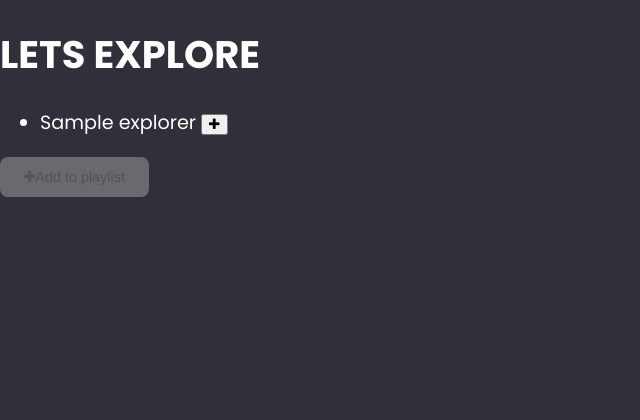
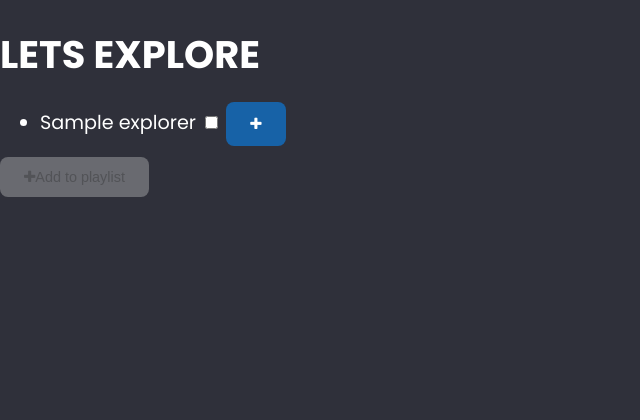
Before and after one commit to Faruqt/Soul, a Django app: template soul/templates/soul/explore.html in a window 1280 px wide. Shown: the top 420 px of the page, without its empty margins (0-640 px from the left). Run offline with Django 3.2, Linux system fonts and the light colour scheme; the template is opened without the code that fills it: most values are stand-ins (such as "Sample title", 1, 10 or a date in 2020).

```diff
--- a/soul/playlist/models.py
+++ b/soul/playlist/models.py
@@ -17,9 +17,7 @@ class Explore(models.Model):
 
 class Playlist(models.Model):
     user= models.OneToOneField(User, on_delete=models.CASCADE)
-    song = models.CharField(max_length=50)
-    artist= models.CharField(max_length=20)
-    genre = models.ForeignKey(Genre, on_delete=models.CASCADE)
+    playlist = models.ManyToManyField(Explore)
 
     class Meta:
       verbose_name = ("Playlist")
--- a/soul/templates/soul/explore.html
+++ b/soul/templates/soul/explore.html
@@ -10,6 +10,9 @@
     <!-- styling -->
     <link rel="stylesheet" type="text/css" href="{% static 'css/styles.css' %}">
     <link rel="stylesheet" type="text/css" href="{% static 'css/index.css' %}">
+    <!-- js -->
+    <script src="{% static 'pick_music.js' %}" defer></script>
+
     <title>Explore</title>
 
 </head>
@@ -17,17 +20,19 @@
 <body>
     <h1> LETS EXPLORE</h1>
 
-    <form action="" method="post" class="GenrePick"></form>
+    <form action="" method="post" class="Explore">
+        {% csrf_token %} <!-- csrf token for security -->
         <ul class="">
             {% for explorer in explore %}
-                <li class="currentTaskItem">
+                <li class="MusicList">
                     <span>{{ explorer }}</span>
-                    <button class=" " name="taskDelete" formnovalidate="" type="submit" ><i class="fa fa-plus icon"></i></button>
+                    <input type="checkbox" class="taskCheckbox" name="music_select" id="{{ explorer }}" value="{{ explorer.id }}" >
+                    <label class="btn btn-secondary" for="{{ explorer }}" onclick="musicAdded.call(this)"> <i class="fa fa-plus icon"></i> </label>
                 </li>
             {% endfor %}
         </ul> <!--end Music-List -->
         <div class="buttons">
-            <button id ="continue" class="taskAdd btn" name="genreSelected" type="submit" disabled><i class="fa fa-plus icon"></i>Add to playlist</button>
+            <button id ="playlistAdd" class="taskAdd btn" name="music_selected" type="submit" disabled><i class="fa fa-plus icon"></i>Add to playlist</button>
         </div>
     </form>
 
--- a/soul/templates/soul/genre.html
+++ b/soul/templates/soul/genre.html
@@ -35,7 +35,7 @@
 
             {% for pickgenre in genres %}
 
-            <input type="checkbox" class="taskCheckbox" name="genre_select" id="{{ pickgenre }}" value="{{ pickgenre.id }}" onclick="removegenre()">
+            <input type="checkbox" class="taskCheckbox" name="genre_select" id="{{ pickgenre }}" value="{{ pickgenre.id }}">
             <label id="{{ pickgenre }}1" class="btn btn-secondary" for="{{ pickgenre }}"> {{ pickgenre }} </label>
                     <br>
                     <br>
```
Also changed, not shown: soul/playlist/views.py (+18 -3 lines), soul/playlist/migrations/0001_initial.py.
